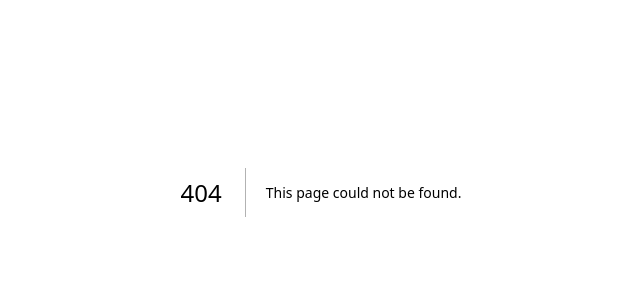
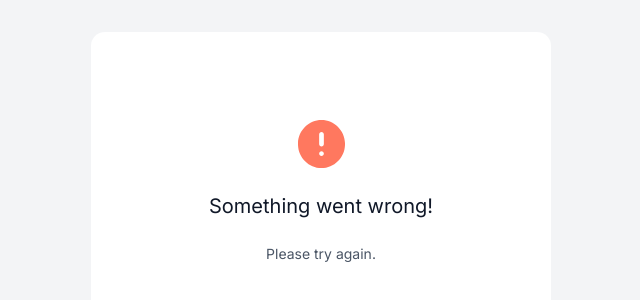
Before and after one commit to poulch/bvnk-payments, a Next.js app: page /payin/1/error in a window 1280 px wide. Before the commit this address had no page. Shown: the part 208-508 px from the top of the page, without its empty margins (319-959 px from the left). Built offline with nearby package versions, Linux system fonts and the light colour scheme.

Commit message:
Add error page and handle loading, error in pay page

```diff
--- /dev/null
+++ b/src/app/payin/[uuid]/error/page.tsx
@@ -0,0 +1,23 @@
+import { Card } from "@/components/Card";
+import { Container } from "@/components/Container";
+import { PaymentTitle } from "@/components/PaymentTitle";
+import { Text } from "@/components/Text";
+import Image from "next/image";
+
+export default function Error() {
+  return (
+    <Container>
+      <Card className="gap-6 place-content-center text-center w-full">
+        <Image
+          width="49"
+          height="49"
+          className="mx-auto"
+          src="/warning.svg"
+          alt="Expired"
+        />
+        <PaymentTitle>Something went wrong!</PaymentTitle>
+        <Text>Please try again.</Text>
+      </Card>
+    </Container>
+  );
+}
--- a/src/app/payin/[uuid]/pay/page.tsx
+++ b/src/app/payin/[uuid]/pay/page.tsx
@@ -4,27 +4,40 @@ import { Card } from "@/components/Card";
 import { Container } from "@/components/Container";
 import { CopyButton } from "@/components/CopyButton";
 import { PaymentTitle } from "@/components/PaymentTitle";
+import { Spinner } from "@/components/Spinner";
 import { Table, TableBody, TableCell, TableRow } from "@/components/Table";
 import { Text } from "@/components/Text";
 import { paymentSummary } from "@/lib/api/payments";
 import { useQuery } from "@tanstack/react-query";
-import { useParams } from "next/navigation";
+import { useParams, redirect } from "next/navigation";
 import QRCode from "react-qr-code";
 
 export default function Pay() {
   const params = useParams<{ uuid: string }>();
+
   const { data, isLoading, isError } = useQuery({
     queryKey: ["paymentSummary", params.uuid],
     queryFn: () => paymentSummary(params.uuid),
-    retry: false,
   });
 
   if (isLoading) {
-    return <div>Loading...</div>;
+    return (
+      <Container>
+        <Card>
+          <Spinner />
+        </Card>
+      </Container>
+    );
+  }
+
+  if (data?.status === "EXPIRED") {
+    redirect("/payin/expired");
+    return;
   }
 
   if (isError) {
-    return <div>Error loading payment details</div>;
+    redirect("/payin/error");
+    return;
   }
 
   const address = data?.address;
```
